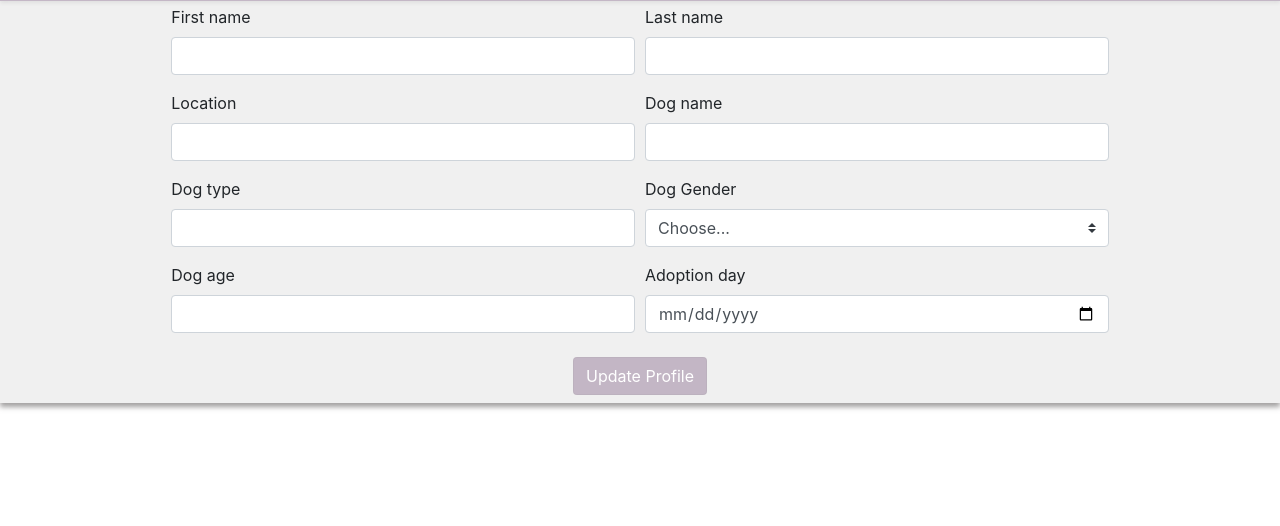
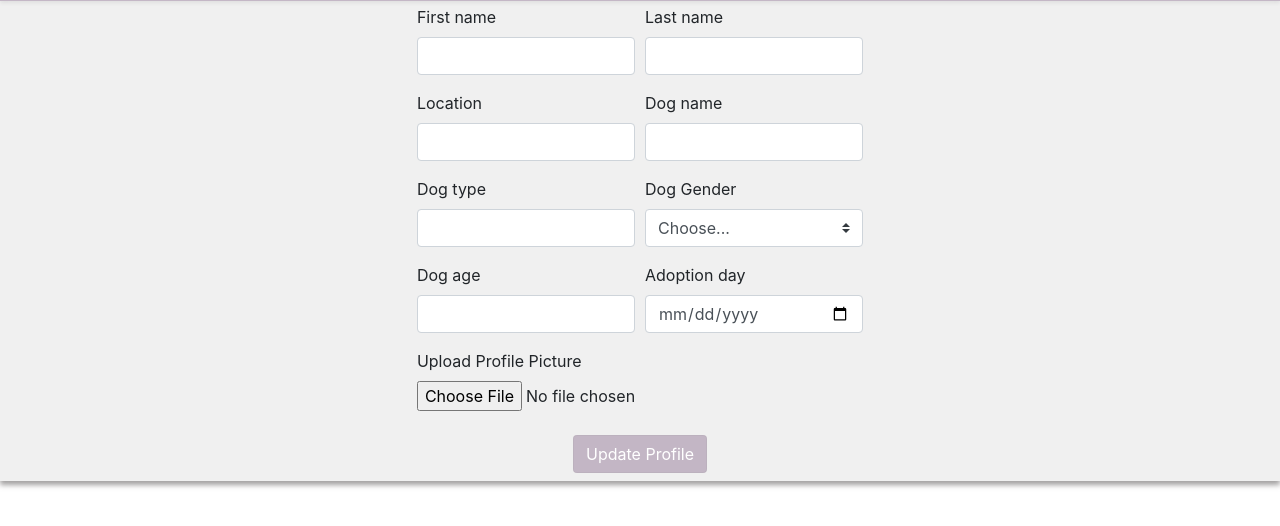
Before and after one commit to bahalula/web_project_tel_hai, a website: page client/pages/edit.html in a window 1280 px wide. Shown: the part 156-682 px from the top of the page. Drawn offline with nearby package versions, Linux system fonts and the light colour scheme; a web font is replaced by a local one.

Commit message:
updated "edit" page

```diff
--- a/client/pages/edit.html
+++ b/client/pages/edit.html
@@ -44,8 +44,8 @@
         </div>
         <!-- nav-bar  + -->
     </nav>
-    <div class="container-fluid" id="my_container">
-        <div id="top_title" class="row shadow-sm p-1">
+    <div class="container-fluid background-container">
+        <div class="row top-title shadow-sm p-1">
             <div class="d-none d-md-block mx-auto">
                 <p class="h2"><i class="fa fa-user" aria-hidden="true"></i> Dog Sight
                 </p>
@@ -58,8 +58,10 @@
             </div>
         </div>
         <!-- /headers -->
-        <div class="row w-100 mx-auto" id="third_box">
-            <form class="needs-validation mx-md-auto w-75" method=" POST" action="/register" novalidate>
+        <div class="container-fluid text-style bg-image mt-1 third-box">
+            <div class="row align-items-center h-100">
+                <div class="col-9 col-sm-8 col-md-8 col-lg-6 mx-sm-auto">
+                    <form class=" needs-validation mx-md-auto w-75" method=" POST" action="/register" novalidate>
                         <div class="form-row">
                             <div class="col-md-6 mb-3">
                                 <label for="validationCustom01">First name</label>
@@ -73,7 +75,8 @@
                             </div>
                             <div class="col-md-6 mb-3">
                                 <label for="validationCustom02">Last name</label>
-                        <input name="acceptedTerms" type="text" class="form-control" id="validationCustom02" required>
+                                <input name="acceptedTerms" type="text" class="form-control" id="validationCustom02"
+                                    required>
                                 <div class="valid-feedback">
                                     Looks good!
                                 </div>
@@ -140,10 +143,15 @@
                                 </div>
                             </div>
                         </div>
+                        <div class="form-group">
+                            <label for="exampleFormControlFile1">Upload Profile Picture </label>
+                            <input type="file" class="form-control-file" id="exampleFormControlFile1">
+                        </div>
                         <div class="text-center py-2">
-                    <button id="kak" class="btn btn-primary" type="submit">Update Profile </button>
+                            <button class="btn btn-primary btn-color" type="submit">Update Profile </button>
                         </div>
                     </form>
+                </div>
             </div>
         </div>
 
--- a/client/public/css/edit.css
+++ b/client/public/css/edit.css
@@ -1,28 +1,21 @@
 
-#top_title {
+.top-title {
     font-family: 'Dancing Script', cursive;
     background-color: rgba(56, 2, 65, 0.24);
-    box-shadow: 0 4px 5px 0  rgba(73, 69, 69, 0.5);
-
     text-align: center;
 }
 
-#third_box {
-
-    padding-top: 4px;
+.third-box {
+    flex: 1px;
 }
 
-
-#top_photo {
-/* for  web display */
-    width: 30%;
-}
-
-#my_container{
+.background-container{
     background-color: rgba(139, 139, 139, 0.13);
     box-shadow: 0 4px 5px 0  rgba(73, 69, 69, 0.5);
+    flex: 1;
 }
-#kak{
+.btn-color{
     background-color: rgba(56, 2, 65, 0.24);
     border-color: rgba(139, 139, 139, 0.13);
+};
 }
```
Also changed, not shown: client/pages/login.html (+1 -1 lines), client/pages/register.html (+2 -2 lines). Lines whose indentation alone changed are shown as unchanged.
